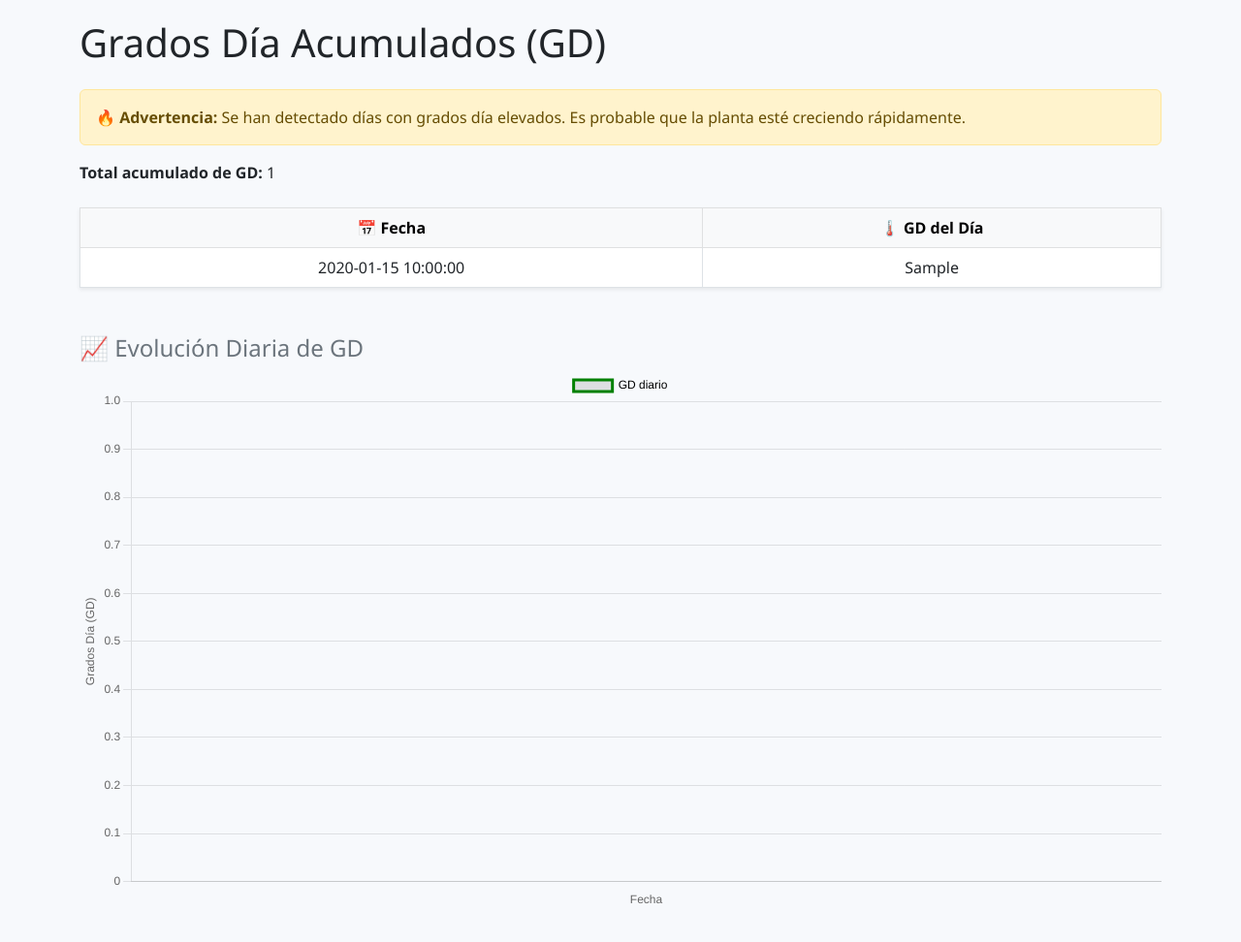
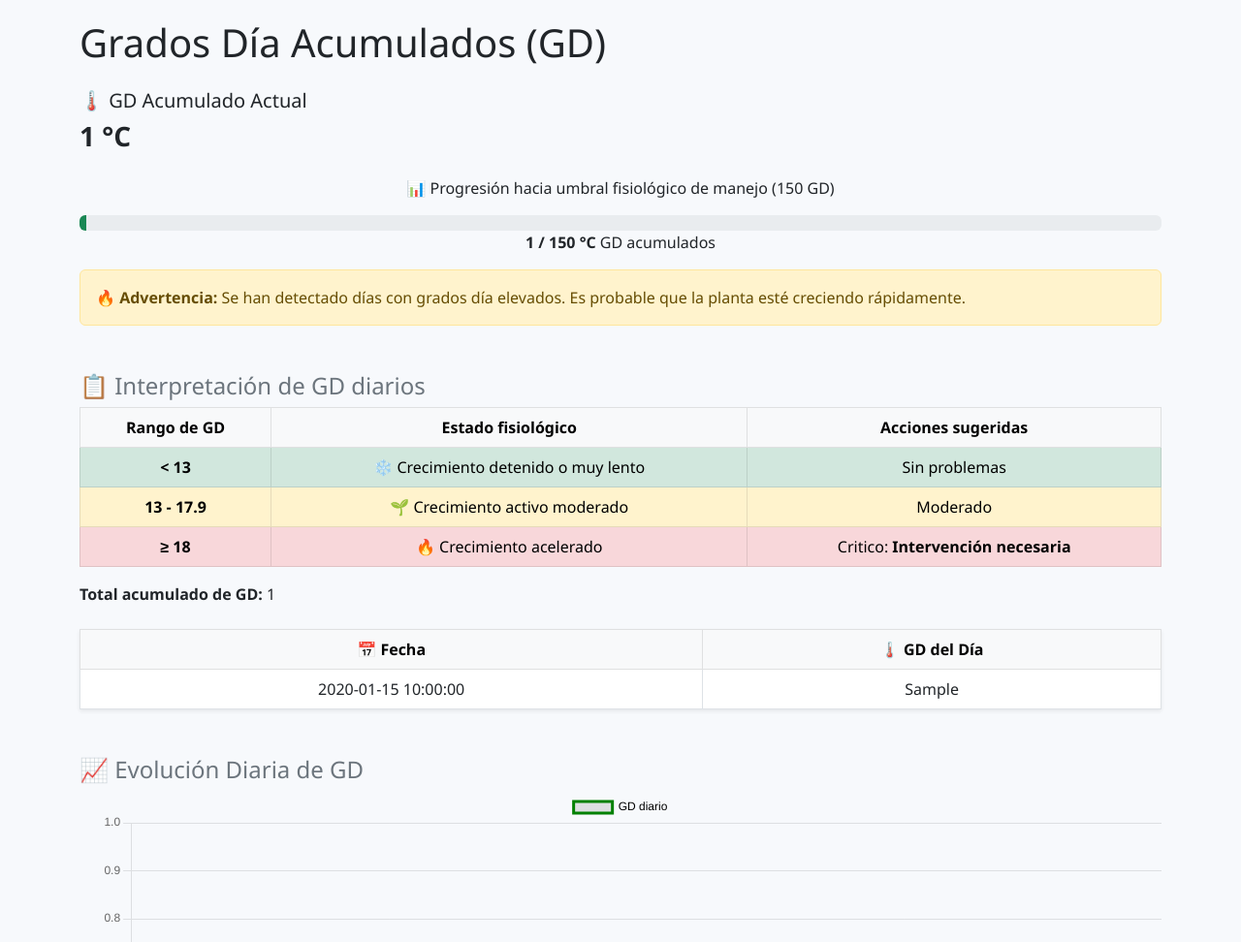
Before and after one commit to Denis-Mendez/Proyecto-Vivero, a Flask app: template templates/grados_dias.html in a window 1280 px wide. Shown: the top 972 px of the page at 97% size. Run offline with Flask 3, Linux system fonts and the light colour scheme; the template is opened without the code that fills it: most values are stand-ins (such as "Sample title", 1, 10 or a date in 2020).

Commit message:
Modificado modulo Grados dias

```diff
--- a/app.py
+++ b/app.py
@@ -49,6 +49,47 @@ def calcular_evapotranspiracion(T_max, T_min, T_media, RH, R_n, u2):
 
     return ET0
 
+import math
+
+def calcular_et0_hargreaves(tmax, tmin, latitud, dia_juliano):
+    tmedia = (tmax + tmin) / 2
+    dr = 1 + 0.033 * math.cos(2 * math.pi / 365 * dia_juliano)
+    delta = 0.409 * math.sin((2 * math.pi / 365 * dia_juliano) - 1.39)
+    phi = math.radians(latitud)
+    ws = math.acos(-math.tan(phi) * math.tan(delta))
+    ra = (24 * 60 / math.pi) * 0.0820 * dr * (
+        ws * math.sin(phi) * math.sin(delta) + math.cos(phi) * math.cos(delta) * math.sin(ws)
+    )
+    et0 = 0.0023 * (tmedia + 17.8) * math.sqrt(tmax - tmin) * ra
+    return round(et0, 2)
+
+def detectar_alertas_predictivas(parametros, tb=13, umbral_gd=18, dias_consecutivos=3):
+    tmax_list = parametros.get("temperature_max", [])
+    tmin_list = parametros.get("temperature_min", [])
+    num_dias = min(len(tmax_list), len(tmin_list))
+
+    alerta_dias = []
+    dias_criticos = 0
+
+    for i in range(num_dias):
+        tmax = tmax_list[i]
+        tmin = tmin_list[i]
+        if tmax is None or tmin is None:
+            dias_criticos = 0
+            alerta_dias.append(None)
+            continue
+        tx = (tmax + tmin) / 2
+        gd = max(tx - tb, 0)
+        alerta_dias.append(round(gd, 2))
+        if gd >= umbral_gd:
+            dias_criticos += 1
+            if dias_criticos >= dias_consecutivos:
+                return True, alerta_dias
+        else:
+            dias_criticos = 0
+
+    return False, alerta_dias
+
 @app.route('/')
 def index():
     return render_template('index.html')
@@ -82,7 +123,9 @@ def calcular():
         predicciones = []
         for i in range(min(num_dias, 14)):  # Solo iterar hasta 14 días como máximo
             try:
-                fecha = (datetime.datetime.today() + datetime.timedelta(days=i)).strftime("%d-%m-%Y")
+                fecha_obj = datetime.datetime.today() + datetime.timedelta(days=i)
+                dia_juliano = fecha_obj.timetuple().tm_yday
+                fecha = fecha_obj.strftime("%d-%m-%Y")
 
                 # Obtener valores de forma segura
                 T_max = parametros.get("temperature_max", [None] * num_dias)[i]
@@ -96,8 +139,8 @@ def calcular():
                     print(f"Datos incompletos para {fecha}, omitiendo...")
                     continue
 
-                T_media = (T_max + T_min) / 2
-                ET0 = calcular_evapotranspiracion(T_max, T_min, T_media, RH, R_n, u2)
+                # Calcular ET₀ usando Hargreaves
+                ET0 = calcular_et0_hargreaves(T_max, T_min, lat, dia_juliano)
 
                 predicciones.append({
                     "fecha": fecha,
@@ -106,7 +149,7 @@ def calcular():
                     "Humedad": round(RH, 2),
                     "Radiacion": round(R_n, 2),
                     "Viento": round(u2, 2),  # Nuevo campo en la tabla
-                    "ET0": round(ET0, 2)
+                    "ET0": ET0
                 })
             except Exception as e:
                 print(f"Error procesando datos para {fecha}: {str(e)}")
@@ -201,11 +244,15 @@ def grados_dia():
             valores_gd.append(round(gd, 2))
             temperaturas_promedio.append(round(tx, 2))
 
+        # Detectar alerta predictiva
+        alerta_predictiva, lista_gd = detectar_alertas_predictivas(parametros)
+
         return render_template(
             'grados_dias.html',
             datos=gd_dias,
             total_gd=round(acumulado, 2),
-            alerta=alerta,
+            alerta=alerta,  # alerta por días individuales
+            alerta_predictiva=alerta_predictiva,  # NUEVA alerta por días consecutivos
             fechas=fechas,
             valores_gd=valores_gd,
             temperaturas_promedio=temperaturas_promedio
--- a/templates/grados_dias.html
+++ b/templates/grados_dias.html
@@ -3,6 +3,7 @@
 <head>
     <meta charset="UTF-8">
     <title>Grados Día Acumulados</title>
+    <link rel="icon" href="{{ url_for('static', filename='favicon.ico') }}">
     <link rel="stylesheet" href="https://cdn.jsdelivr.net/npm/bootstrap@5.3.0/dist/css/bootstrap.min.css">
     <script src="https://cdn.jsdelivr.net/npm/chart.js"></script>
     <style>
@@ -25,11 +26,61 @@
     <div class="container">
         <h1 class="mb-4">Grados Día Acumulados (GD)</h1>
 
+        <!-- Tarjeta visual de GD acumulado -->
+        <div class="card-panel {{ 'red lighten-2' if total_gd >= 150 else 'orange lighten-2' if total_gd >= 100 else 'green lighten-2' }} white-text center-align mb-4">
+            <h5>🌡️ GD Acumulado Actual</h5>
+            <h3 style="font-weight: bold;">{{ total_gd }} °C</h3>
+        </div>
+
+        <!-- Barra de progreso visual -->
+        <p class="text-center">📊 Progresión hacia umbral fisiológico de manejo (150 GD)</p>
+        <div class="progress">
+            <div class="progress-bar bg-success" role="progressbar" style="width: {{ (total_gd/150)*100 if total_gd <= 150 else 100 }}%;" aria-valuenow="{{ total_gd }}" aria-valuemin="0" aria-valuemax="150"></div>
+        </div>
+        <p class="text-center"><strong>{{ total_gd }} / 150 °C</strong> GD acumulados</p>
+
         {% if alerta %}
             <div class="alert alert-warning">
                 🔥 <strong>Advertencia:</strong> Se han detectado días con grados día elevados. Es probable que la planta esté creciendo rápidamente.
             </div>
         {% endif %}
+
+        {% if alerta_predictiva %}
+          <div class="alert alert-danger" style="border-left: 6px solid red; font-size: 1.1rem;">
+            ⚠️ <strong>Alerta predictiva:</strong> Se pronostican al menos <strong>3 días consecutivos</strong> con grados día elevados (GD ≥ 18°C).<br>
+            Considerá intervenir anticipadamente (despunte, sombreo, poda).
+          </div>
+        {% endif %}
+
+        <h4 class="mt-5 text-secondary">📋 Interpretación de GD diarios</h4>
+        <table class="table table-bordered">
+          <thead class="table-light">
+            <tr>
+              <th>Rango de GD</th>
+              <th>Estado fisiológico</th>
+              <th>Acciones sugeridas</th>
+            </tr>
+          </thead>
+          <tbody>
+            <tr class="table-success">
+              <td><strong>&lt; 13</strong></td>
+              <td>❄️ Crecimiento detenido o muy lento</td>
+              <td>Sin problemas</td>
+            </tr>
+            <tr class="table-warning">
+              <td><strong>13 - 17.9</strong></td>
+              <td>🌱 Crecimiento activo moderado</td>
+              <td>Moderado</td>
+            </tr>
+            <tr class="table-danger">
+              <td><strong>≥ 18</strong></td>
+              <td>🔥 Crecimiento acelerado</td>
+              <td>
+                Critico: <strong>Intervención necesaria</strong><br>
+              </td>
+            </tr>
+          </tbody>
+        </table>
 
         <p><strong>Total acumulado de GD:</strong> {{ total_gd }}</p>
 
--- a/templates/index.html
+++ b/templates/index.html
@@ -4,6 +4,7 @@
   <meta charset="UTF-8">
   <meta name="viewport" content="width=device-width, initial-scale=1.0">
   <title>Evapotranspiración Web</title>
+  <link rel="icon" href="{{ url_for('static', filename='favicon.ico') }}">
   <link href="https://fonts.googleapis.com/icon?family=Material+Icons" rel="stylesheet">
   <link rel="stylesheet" href="https://cdnjs.cloudflare.com/ajax/libs/materialize/1.0.0/css/materialize.min.css">
   <link rel="stylesheet" href="https://unpkg.com/leaflet@1.9.3/dist/leaflet.css" />
```
Also changed, not shown: predicciones.csv (+7 -7 lines), static/favicon.ico (renamed from static/flaticon.ico).
